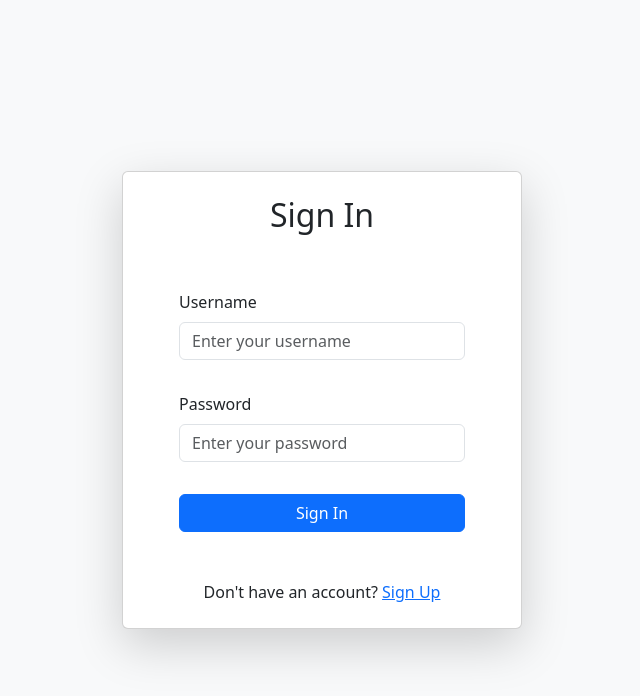
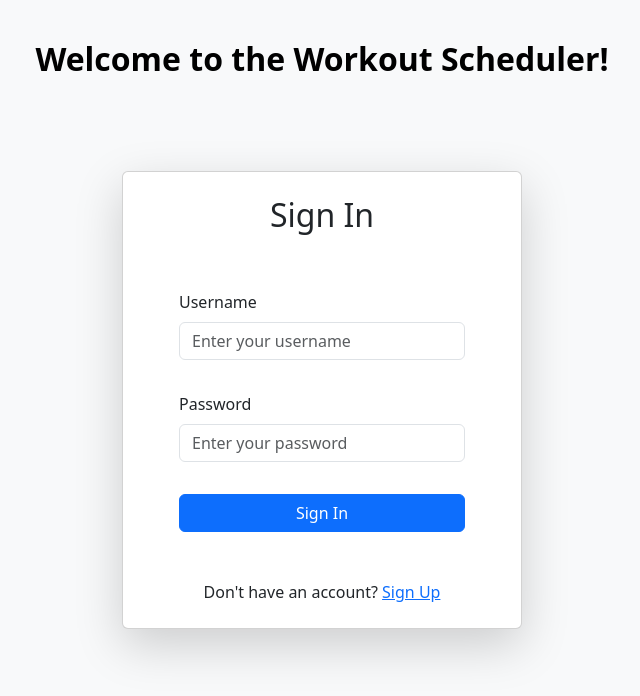
Before and after one commit to Rishi-Goyal-com/workout-frontend, a React (Vite) app in the folder frontend/: page /signin in a window 1280 px wide. Shown: the top 696 px of the page, without its empty margins (318-958 px from the left). Built offline with nearby package versions, Linux system fonts and the light colour scheme; no server answers.

Commit message:
welcome animation added

```diff
--- a/frontend/src/index.css
+++ b/frontend/src/index.css
@@ -70,3 +70,32 @@ body {
   transform: translateY(6px); /* Move the button down */
   box-shadow: 0 0 0 #a71d2a; /* Remove the shadow */
 }
+
+
+
+/* Animation keyframes */
+@keyframes slideDownFade {
+  0% {
+    transform: translateY(-50px);
+    opacity: 0;
+  }
+  100% {
+    transform: translateY(0);
+    opacity: 1;
+  }
+}
+
+/* Styling the banner */
+.welcome-banner {
+  position: absolute;
+  top: 5%;
+  text-align: center;
+  width: 100%;
+  animation: slideDownFade 1s ease-in-out;
+}
+
+.welcome-banner h1 {
+  font-size: 2rem;
+  font-weight: bold;
+  color: #000000; /* Green color for the welcome text */
+}
--- a/frontend/src/pages/Signin.jsx
+++ b/frontend/src/pages/Signin.jsx
@@ -1,7 +1,78 @@
+// // export default Signin;
+// import { useState } from "react";
+// import { signin } from "../services/authService";
+// import { Link, useNavigate } from "react-router-dom";
+
+// function Signin() {
+//   const [formData, setFormData] = useState({ username: "", password: "" });
+//   const navigate = useNavigate();
+
+//   const handleChange = (e) => {
+//     setFormData({ ...formData, [e.target.name]: e.target.value });
+//   };
+
+//   const handleSubmit = async (e) => {
+//     e.preventDefault();
+//     try {
+//       const data = await signin(formData);
+//       localStorage.setItem("token", data.token);
+//       alert("Signin successful!");
+//       navigate("/");
+//     } catch (err) {
+//       console.error(err);
+//       alert("Signin failed!");
+//     }
+//   };
+
+//   return (
+//     <div className="d-flex align-items-center justify-content-center vh-100 bg-light">
+//       <div className="card shadow-lg p-4" style={{ maxWidth: "400px", width: "100%" }}>
+//         <h2 className="text-center mb-4">Sign In</h2>
+//         <form onSubmit={handleSubmit}>
+//           <div className="mb-3">
+//             <label htmlFor="username" className="form-label">Username</label>
+//             <input
+//               type="text"
+//               id="username"
+//               name="username"
+//               className="form-control"
+//               placeholder="Enter your username"
+//               value={formData.username}
+//               onChange={handleChange}
+//               required
+//             />
+//           </div>
+//           <div className="mb-3">
+//             <label htmlFor="password" className="form-label">Password</label>
+//             <input
+//               type="password"
+//               id="password"
+//               name="password"
+//               className="form-control"
+//               placeholder="Enter your password"
+//               value={formData.password}
+//               onChange={handleChange}
+//               required
+//             />
+//           </div>
+//           <div className="d-grid">
+//             <button type="submit" className="btn btn-primary">Sign In</button>
+//           </div>
+//         </form>
+//         <div className="text-center mt-3">
+//           <p className="mb-0">
+//             Don't have an account? <Link to="/signup" className="text-primary">Sign Up</Link>
+//           </p>
+//         </div>
+//       </div>
+//     </div>
+//   );
+// }
+
 // export default Signin;
 import { useState } from "react";
+import { Link, useNavigate } from "react-router-dom";
 import { signin } from "../services/authService";
-import { Link, useNavigate } from "react-router-dom";
 
 function Signin() {
   const [formData, setFormData] = useState({ username: "", password: "" });
@@ -25,12 +96,18 @@ function Signin() {
   };
 
   return (
-    <div className="d-flex align-items-center justify-content-center vh-100 bg-light">
+    <div className="d-flex align-items-center justify-content-center vh-100 bg-light position-relative">
+      {/* Animation Section */}
+      <div className="welcome-banner">
+        <h1>Welcome to the Workout Scheduler!</h1>
+      </div>
       <div className="card shadow-lg p-4" style={{ maxWidth: "400px", width: "100%" }}>
         <h2 className="text-center mb-4">Sign In</h2>
         <form onSubmit={handleSubmit}>
           <div className="mb-3">
-            <label htmlFor="username" className="form-label">Username</label>
+            <label htmlFor="username" className="form-label">
+              Username
+            </label>
             <input
               type="text"
               id="username"
@@ -43,7 +120,9 @@ function Signin() {
             />
           </div>
           <div className="mb-3">
-            <label htmlFor="password" className="form-label">Password</label>
+            <label htmlFor="password" className="form-label">
+              Password
+            </label>
             <input
               type="password"
               id="password"
@@ -56,7 +135,9 @@ function Signin() {
             />
           </div>
           <div className="d-grid">
-            <button type="submit" className="btn btn-primary">Sign In</button>
+            <button type="submit" className="btn btn-primary">
+              Sign In
+            </button>
           </div>
         </form>
         <div className="text-center mt-3">
```
Also changed, not shown: 1 other file (tests, documents, lock files or other folders).
